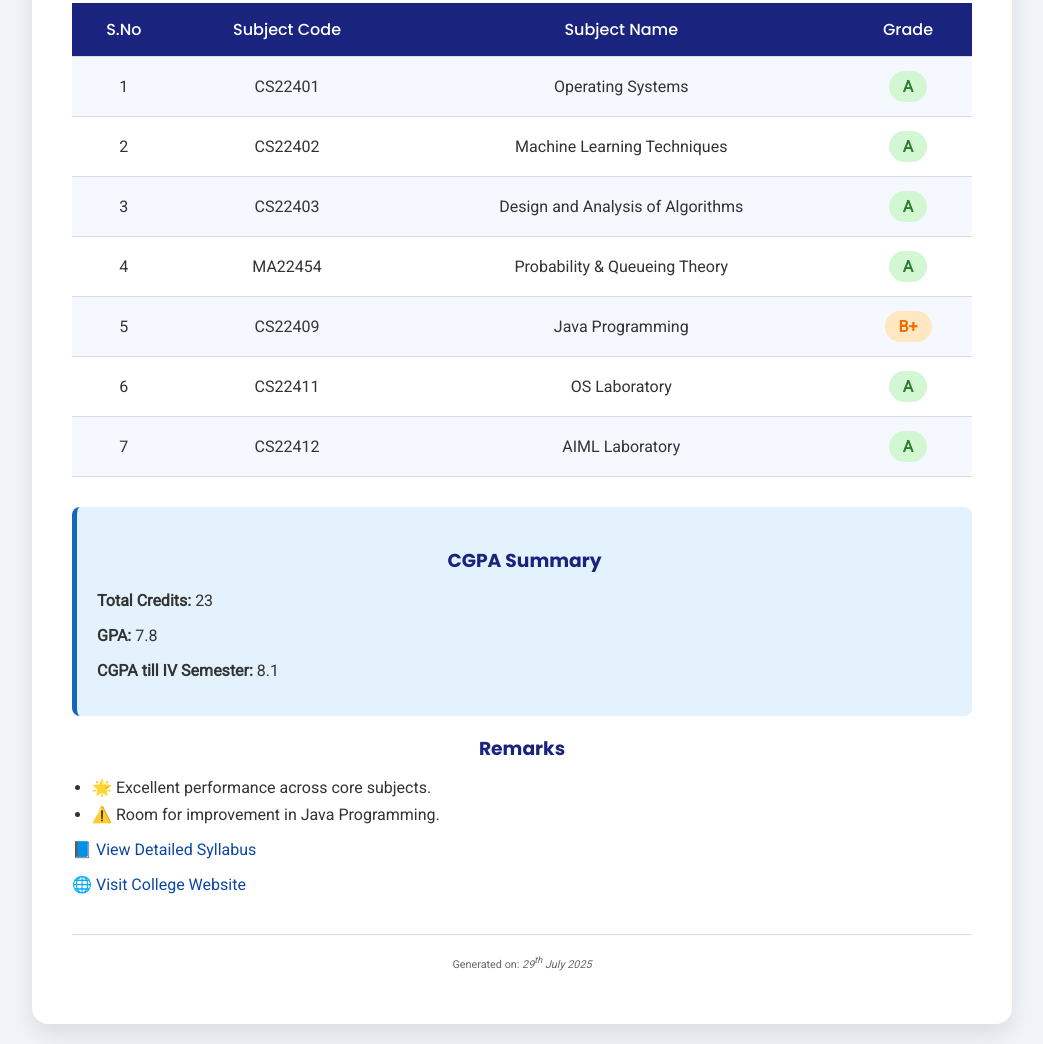
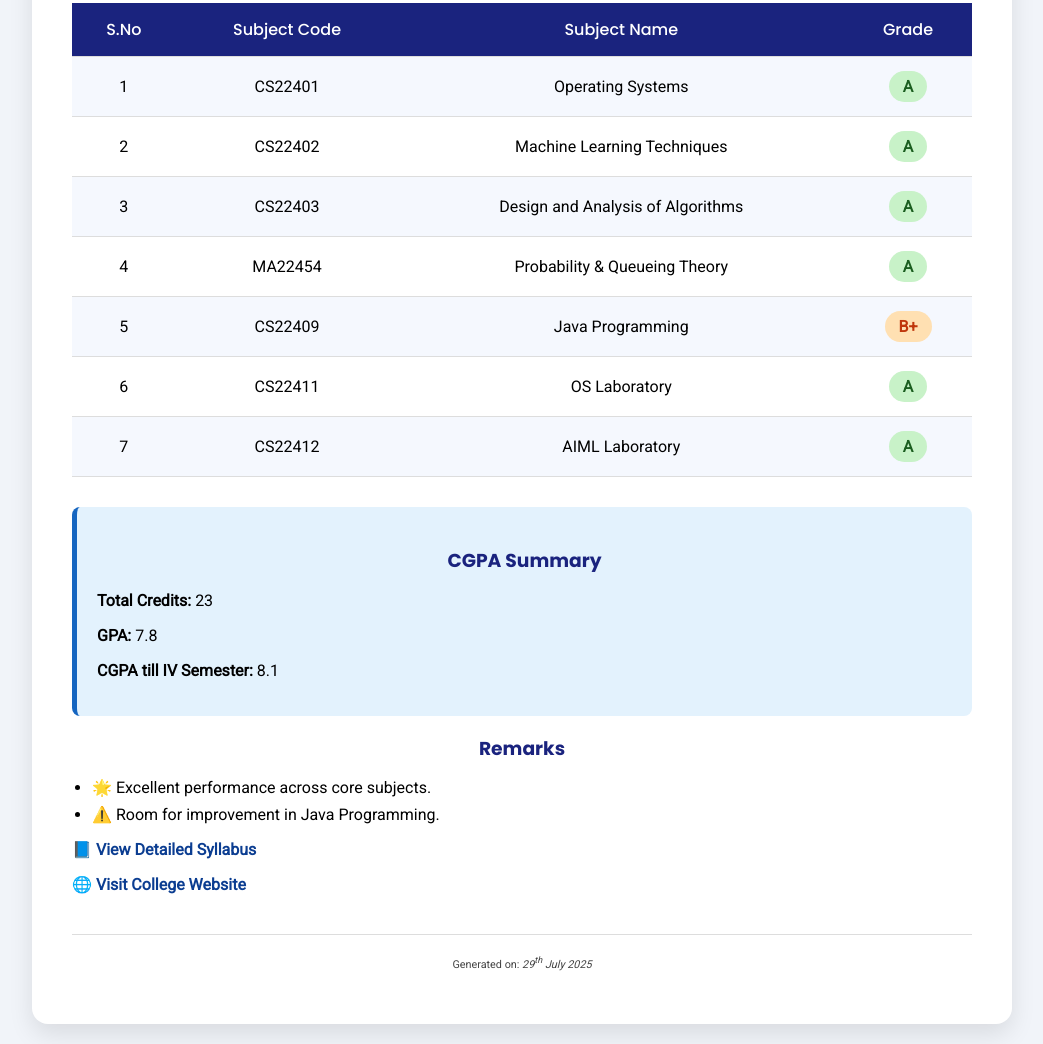
Before and after one commit to Ajay452-tech/IV-gradesheet, a plain HTML site: page index.html in a window 1280 px wide. Shown: the part 416-1460 px from the top of the page, without its empty margins (118-1161 px from the left). Drawn offline with Linux system fonts and the light colour scheme.

Commit message:
Update index.html

```diff
--- a/index.html
+++ b/index.html
@@ -11,7 +11,7 @@
         background: #f1f4f9;
         margin: 0;
         padding: 20px;
-            color: #333;
+        color: #000; /* Better contrast */
     }
 
     .container {
@@ -55,7 +55,7 @@
 
     th {
         background-color: #1a237e;
-            color: white;
+        color: #fff;
         font-family: 'Poppins', sans-serif;
         font-weight: 500;
     }
@@ -65,8 +65,8 @@
     }
 
     .grade-A {
-            background-color: #d2f7d2;
-            color: #2e7d32;
+        background-color: #c8f2c8;
+        color: #1b5e20;
         padding: 6px 14px;
         font-weight: bold;
         border-radius: 20px;
@@ -74,8 +74,8 @@
     }
 
     .grade-B {
-            background-color: #ffe7c2;
-            color: #ef6c00;
+        background-color: #ffe0b2;
+        color: #bf360c; /* Darker orange-red for contrast */
         padding: 6px 14px;
         font-weight: bold;
         border-radius: 20px;
@@ -88,6 +88,7 @@
         margin-top: 30px;
         border-left: 5px solid #1565c0;
         border-radius: 8px;
+        color: #000; /* Better contrast */
     }
 
     ul {
@@ -100,9 +101,9 @@
     }
 
     a {
-            color: #0d47a1;
+        color: #0b3d91; /* Darker link for better contrast */
         text-decoration: none;
-            font-weight: 500;
+        font-weight: bold;
     }
 
     a:hover {
@@ -112,7 +113,7 @@
     .footer {
         text-align: center;
         font-size: 13px;
-            color: #666;
+        color: #444; /* Increased contrast */
         margin-top: 40px;
     }
 
@@ -126,6 +127,7 @@
         }
     }
 </style>
+
 </head>
 <body>
 
```
Lines whose indentation alone changed are shown as unchanged.
